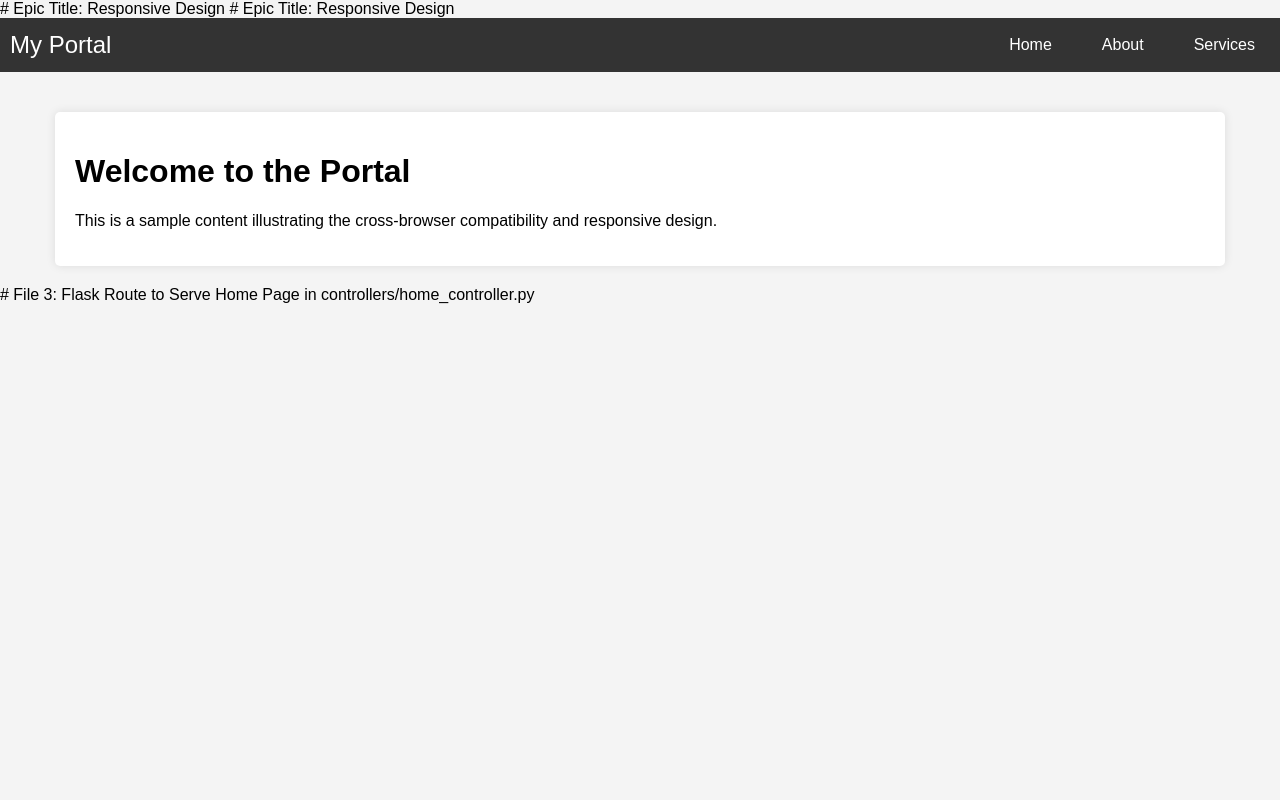
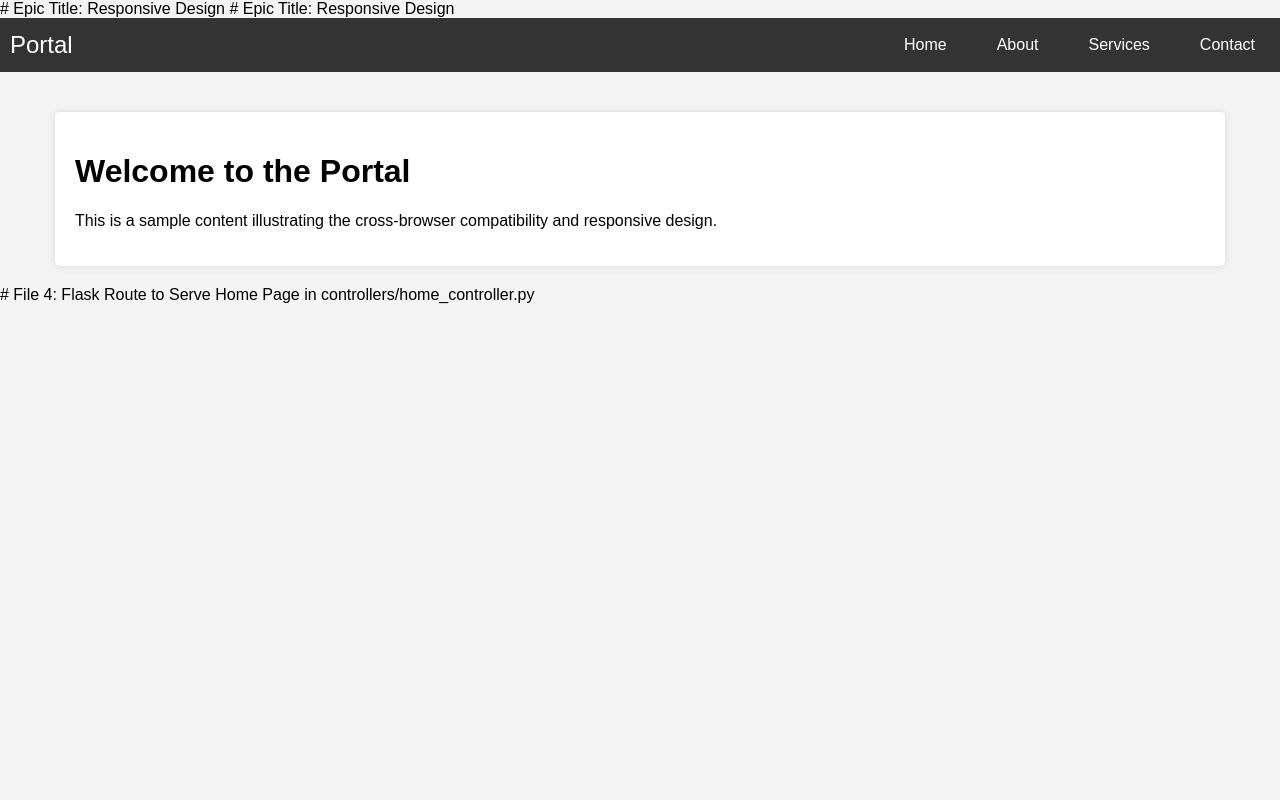
Before and after one commit to Pardhu-Guttula/BankingUsecase, a Python web app: template backend/templates/index.html in a window 1280 px wide. Run offline with Jinja, Linux system fonts and the light colour scheme; the template is opened without the code that fills it, so the values that code supplies are empty.

Commit message:
commited by n8n

```diff
--- a/backend/templates/layout.html
+++ b/backend/templates/layout.html
@@ -5,7 +5,7 @@
 <head>
     <meta charset="UTF-8">
     <meta name="viewport" content="width=device-width, initial-scale=1.0">
-    <title>Adaptive Layout</title>
+    <title>{% block title %}Responsive Design{% endblock %}</title>
     <link rel="stylesheet" href="{{ url_for('static', filename='css/style.css') }}">
     <script>
         document.addEventListener('DOMContentLoaded', function() {
@@ -19,19 +19,19 @@
 </head>
 <body>
     <nav class="navbar">
-        <a href="#" class="logo">My Portal</a>
+        <a href="/" class="logo">Portal</a>
         <div class="menu-toggle">☰</div>
         <div class="menu">
-            <a href="#">Home</a>
-            <a href="#">About</a>
-            <a href="#">Services</a>
+            <a href="/">Home</a>
+            <a href="/about">About</a>
+            <a href="/services">Services</a>
+            <a href="/contact">Contact</a>
         </div>
     </nav>
     <div class="container">
-        <!-- Content Goes Here -->
         {% block content %}{% endblock %}
     </div>
 </body>
 </html>
 
-# File 3: Flask Route to Serve Home Page in controllers/home_controller.py
+# File 4: Flask Route to Serve Home Page in controllers/home_controller.py
```
